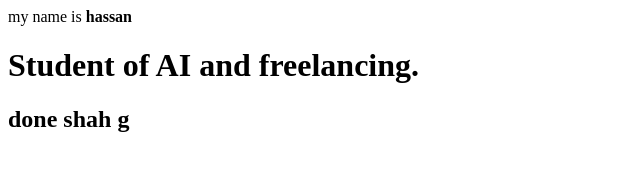
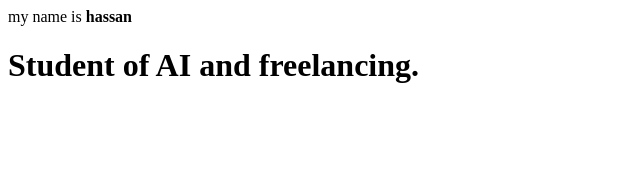
Before and after one commit to hsnrza2/Bootcamp2020, a plain HTML site: page index.html in a window 1280 px wide. Shown: the whole page, without its empty margins (0-640 px from the left). Drawn offline with Linux system fonts and the light colour scheme.

Commit message:
Update index.html

```diff
--- a/index.html
+++ b/index.html
@@ -7,6 +7,5 @@
 <body>
     <div>my name is <b>hassan</b></div>
     <h1>Student of AI and freelancing.</h1>
-    <h2>done shah g</h2>
 </body>
 </html>
```
